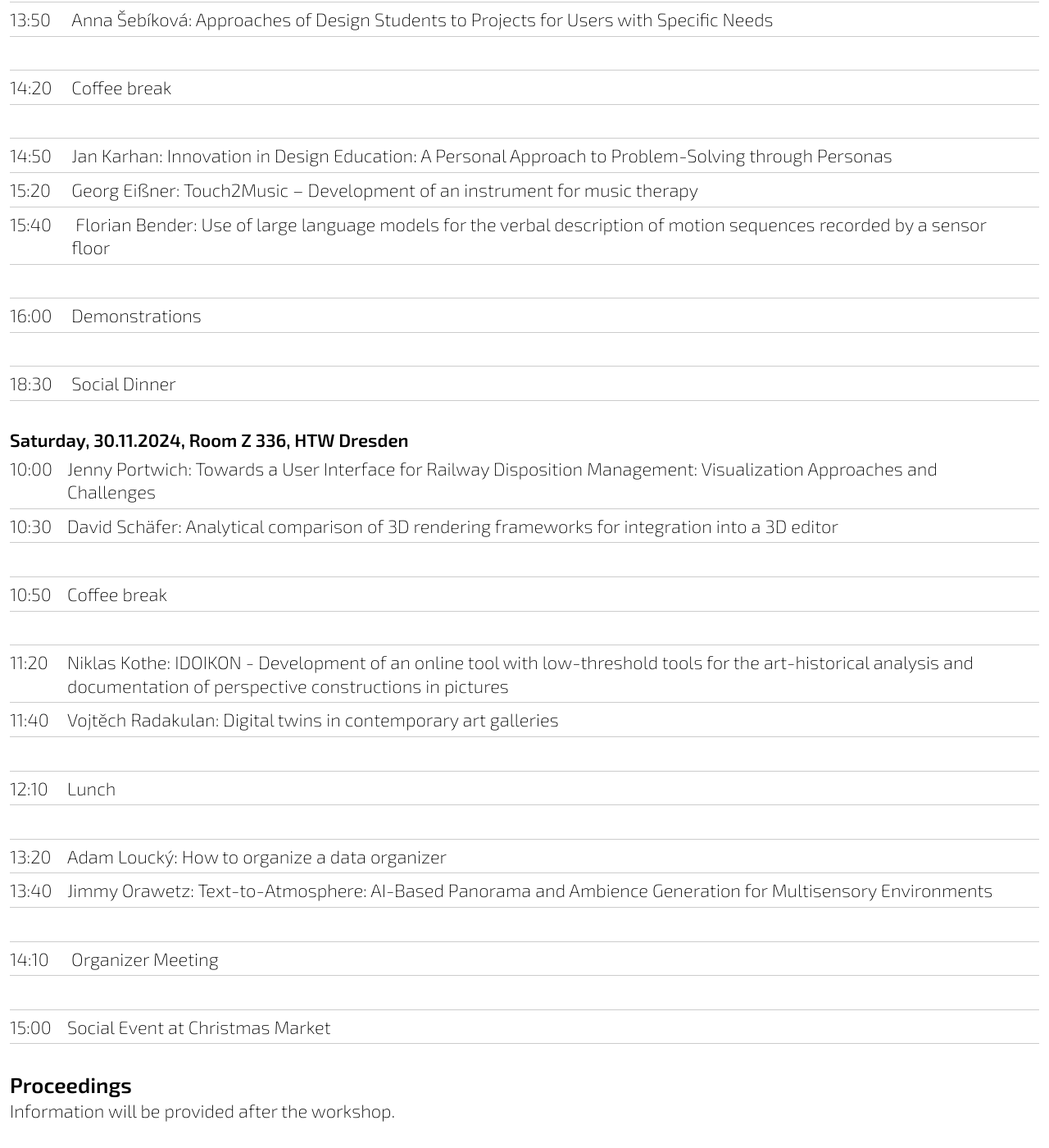
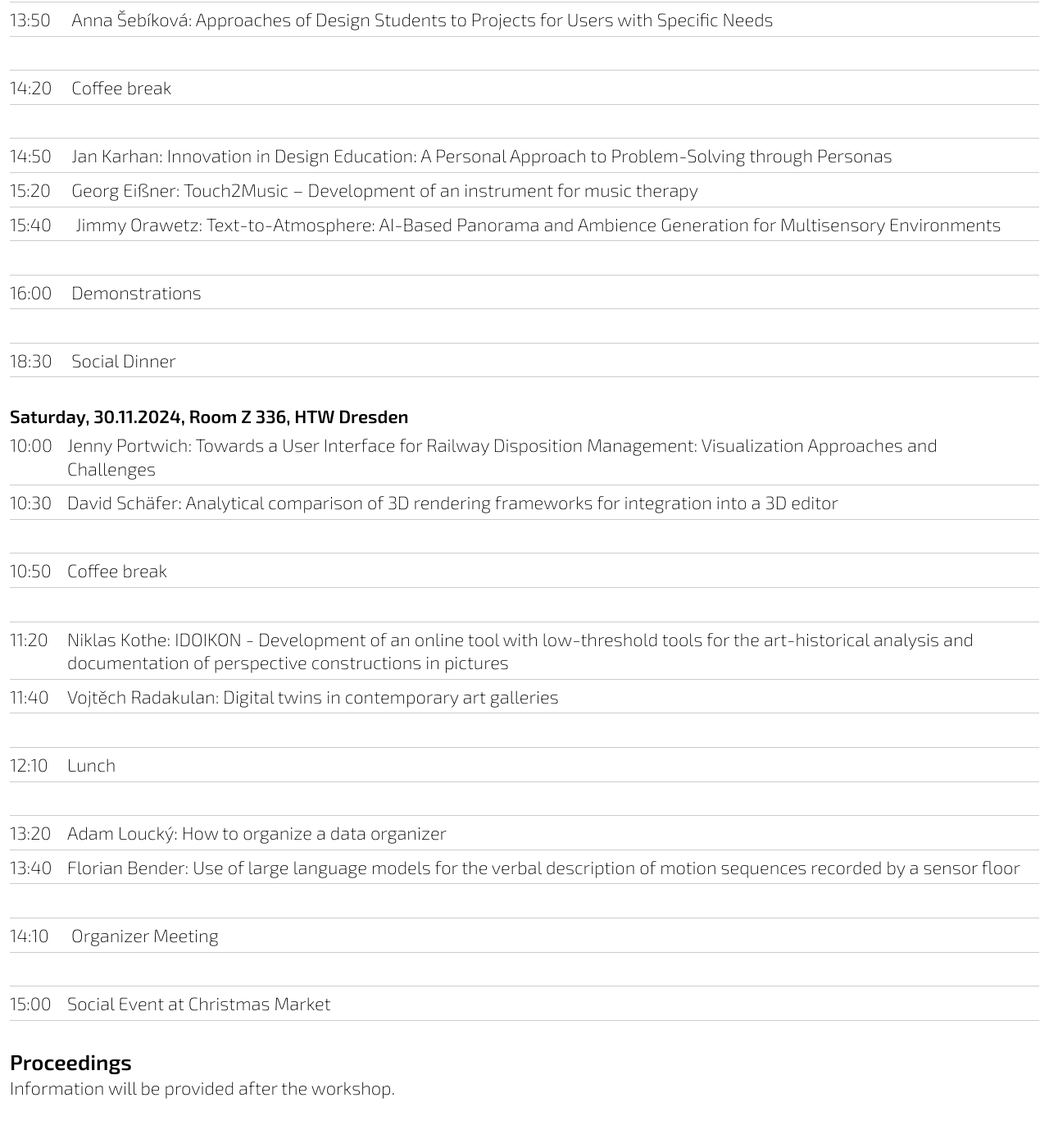
Before and after one commit to workshop-user-interfaces/workshop-user-interfaces.github.io, a Jekyll site: the page built from _editions/2024.markdown, in a window 1280 px wide and 1400 px high, scrolled down 3360 px. Shown: the whole window at 82% size. Built offline with Jekyll 4.4.1, drawn with Linux system fonts in a browser that asks for light colours; part of the change alters nothing that is shown.

Commit message:
update program 2024

```diff
--- a/_editions/2024.markdown
+++ b/_editions/2024.markdown
@@ -75,7 +75,7 @@ Miroslav Macik, Czech Technical University Prague
 |   |   |
 | 14:50 | Jan Karhan: Innovation in Design Education: A Personal Approach to Problem-Solving through Personas |
 | 15:20 | Georg Eißner: Touch2Music – Development of an instrument for music therapy |
-| 15:40 | Florian Bender: Use of large language models for the verbal description of motion sequences recorded by a sensor floor |
+| 15:40 | Jimmy Orawetz: Text-to-Atmosphere:  AI-Based Panorama and Ambience Generation for Multisensory Environments |
 |   |   |
 | 16:00 | Demonstrations |
 |   |   |
@@ -94,7 +94,7 @@ Miroslav Macik, Czech Technical University Prague
 | 12:10 | Lunch |
 |   |   |
 | 13:20 | Adam Loucký: How to organize a data organizer	|
-| 13:40 | Jimmy Orawetz: Text-to-Atmosphere:  AI-Based Panorama and Ambience Generation for Multisensory Environments |
+| 13:40 | Florian Bender: Use of large language models for the verbal description of motion sequences recorded by a sensor floor |
 |   |   |
 | 14:10 | Organizer Meeting |
 |   |   |
```
